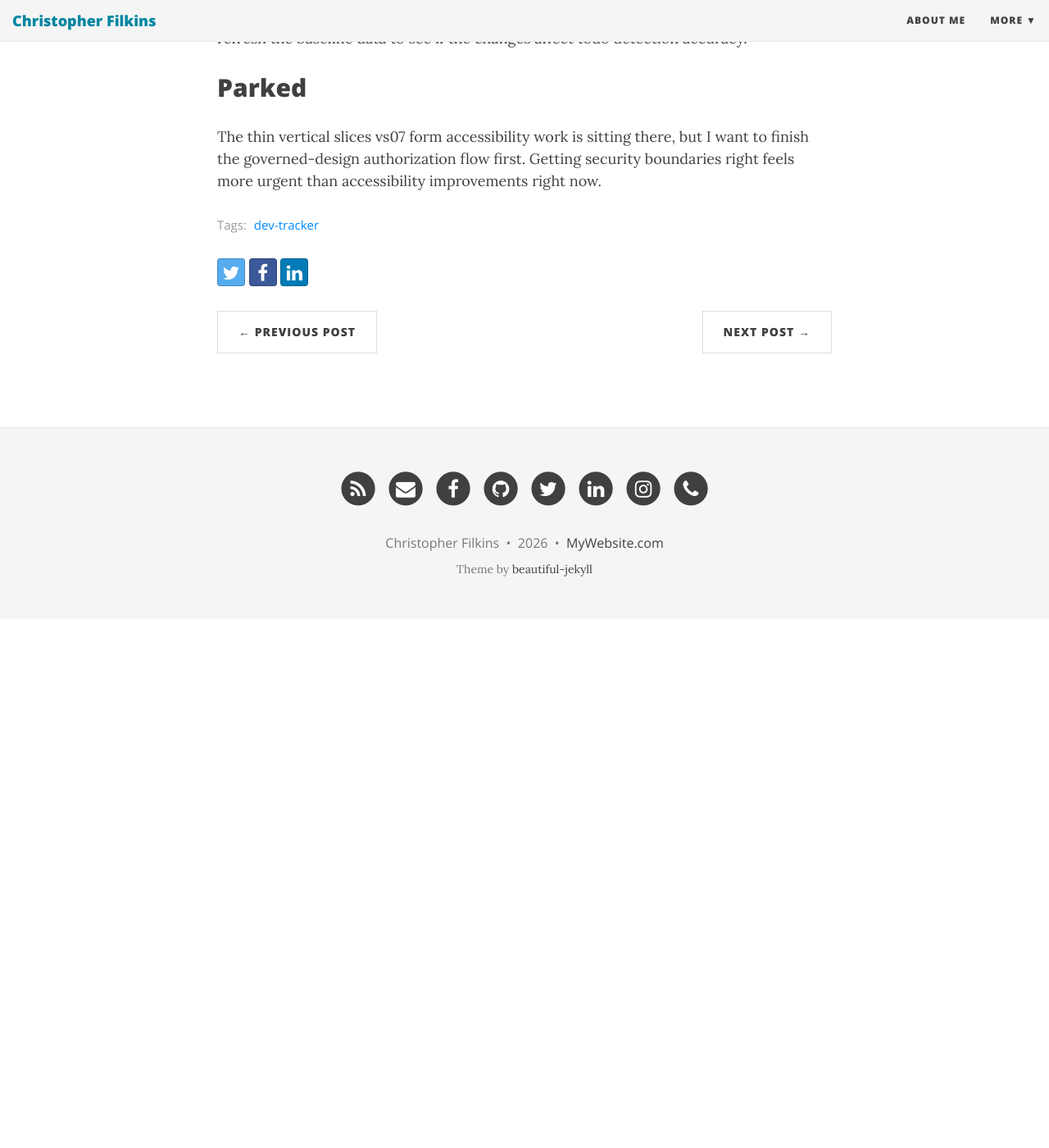
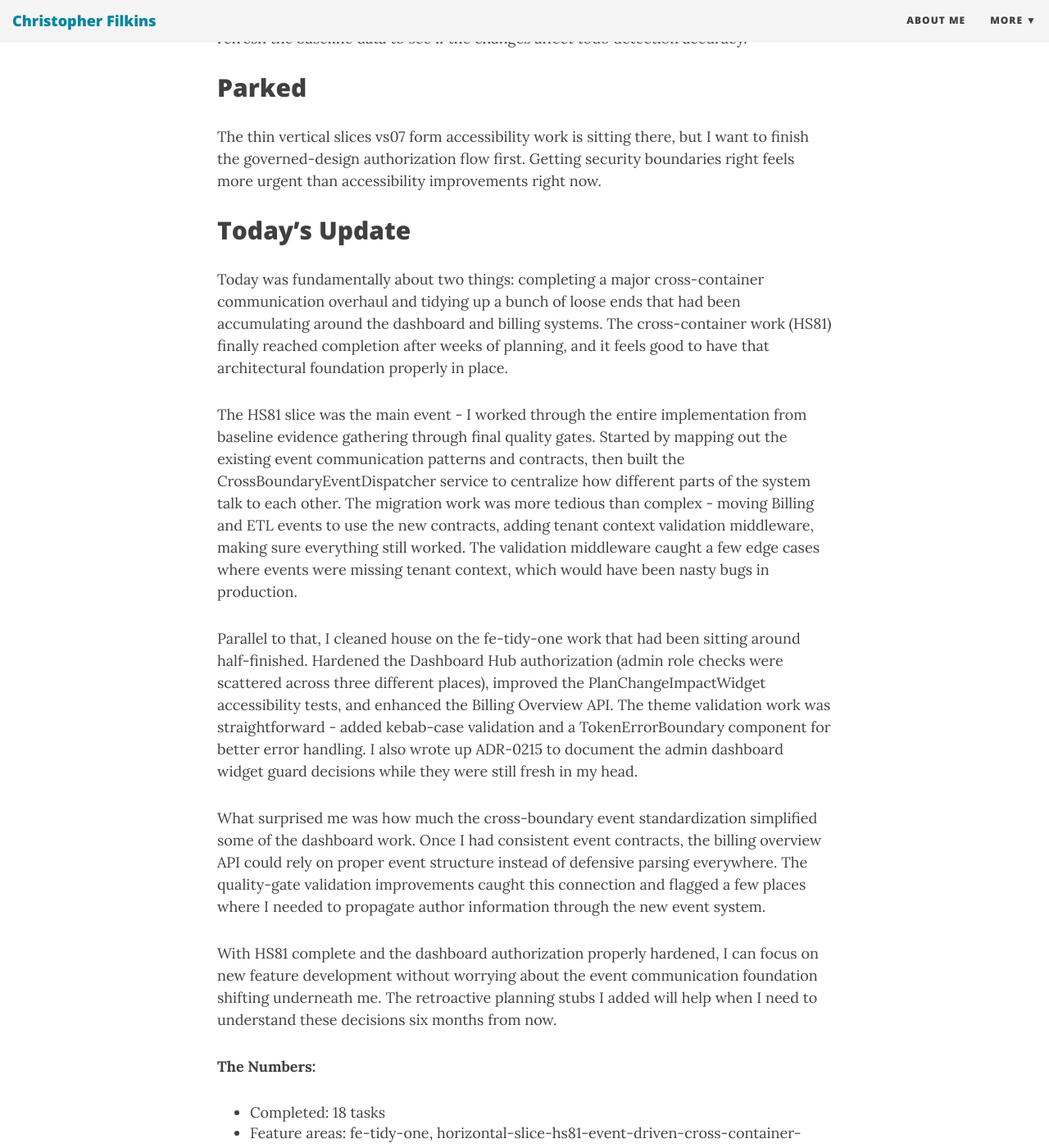
Before and after one commit to filchyboy/filchyboy.github.io, a Jekyll site: the page built from _posts/2026-04-29-daily-dev-log.md, in a window 1280 px wide and 1400 px high, scrolled down 1453 px. Shown: the whole window at 82% size. Built offline with Jekyll 4.4.1, drawn with Linux system fonts in a browser that asks for light colours; nearby versions of some CDN libraries; before the commit the page ends 2208 px from its top, so only the background shows below that; some of the changed text lies outside the part shown.

Commit message:
Update build-in-public update: Daily Development Update

```diff
--- a/_posts/2026-04-29-daily-dev-log.md
+++ b/_posts/2026-04-29-daily-dev-log.md
@@ -38,4 +38,31 @@ The thin vertical slices vs07 form accessibility work is sitting there, but I wa
 <!-- plan-unit-ids: gov-be-task-find,gov-plan-tracker,gov-sec-policy,hs84-baseline-evidence,hs86-baseline-evidence,todoremed-p0-replace-template-boilerplate,tv-vs05-contract-scope-baseline,tv-vs07-contract-scope-baseline -->
 <!-- SECTION: DAILY-PLAN END -->
 
+
+<!-- SECTION: ACCOMPLISHED START -->
+<!-- accomplished-generated: 2026-04-29T23:24:02.668826+00:00 -->
+
+## Today's Update
+
+Today was fundamentally about two things: completing a major cross-container communication overhaul and tidying up a bunch of loose ends that had been accumulating around the dashboard and billing systems. The cross-container work (HS81) finally reached completion after weeks of planning, and it feels good to have that architectural foundation properly in place.
+
+The HS81 slice was the main event - I worked through the entire implementation from baseline evidence gathering through final quality gates. Started by mapping out the existing event communication patterns and contracts, then built the CrossBoundaryEventDispatcher service to centralize how different parts of the system talk to each other. The migration work was more tedious than complex - moving Billing and ETL events to use the new contracts, adding tenant context validation middleware, making sure everything still worked. The validation middleware caught a few edge cases where events were missing tenant context, which would have been nasty bugs in production.
+
+Parallel to that, I cleaned house on the fe-tidy-one work that had been sitting around half-finished. Hardened the Dashboard Hub authorization (admin role checks were scattered across three different places), improved the PlanChangeImpactWidget accessibility tests, and enhanced the Billing Overview API. The theme validation work was straightforward - added kebab-case validation and a TokenErrorBoundary component for better error handling. I also wrote up ADR-0215 to document the admin dashboard widget guard decisions while they were still fresh in my head.
+
+What surprised me was how much the cross-boundary event standardization simplified some of the dashboard work. Once I had consistent event contracts, the billing overview API could rely on proper event structure instead of defensive parsing everywhere. The quality-gate validation improvements caught this connection and flagged a few places where I needed to propagate author information through the new event system.
+
+With HS81 complete and the dashboard authorization properly hardened, I can focus on new feature development without worrying about the event communication foundation shifting underneath me. The retroactive planning stubs I added will help when I need to understand these decisions six months from now.
+
+**The Numbers:**
+- Completed: 18 tasks
+- Feature areas: fe-tidy-one, horizontal-slice-hs81-event-driven-cross-container-communication, align-a11y-test, hs81
+
+
+<!-- Generated by dev-tracker publish_to_jekyll.py (AI mode) -->
+<!-- accomplished-date: 2026-04-29 -->
+<!-- unit-ids: fe-tidy-one-dashboard-hub-authorization-hardening,fe-tidy-one-plan-change-impact-a11y-hardening,fe-tidy-one-billing-overview-api,fe-tidy-one-theme-validation-and-token-error-boundary,fe-tidy-one-hs81-cross-boundary-events,fe-tidy-one-adr-0215-admin-widget-guard,fe-tidy-one-quality-gate-validation,fe-tidy-one-retroactive-planning-stubs,hs81-baseline-evidence,hs81-contract-scope,hs81-dispatcher-wrapper,hs81-billing-migration,hs81-etl-migration,hs81-validation-middleware,hs81-quality-gates,hs81-tracker-checklist-sync,align-a11y-test-align-a11y-test-with-develop,hs81-record-completion-metadata-archived-planning -->
+
+<!-- accomplished-unit-ids: align-a11y-test-align-a11y-test-with-develop,fe-tidy-one-adr-0215-admin-widget-guard,fe-tidy-one-billing-overview-api,fe-tidy-one-dashboard-hub-authorization-hardening,fe-tidy-one-hs81-cross-boundary-events,fe-tidy-one-plan-change-impact-a11y-hardening,fe-tidy-one-quality-gate-validation,fe-tidy-one-retroactive-planning-stubs,fe-tidy-one-theme-validation-and-token-error-boundary,hs81-baseline-evidence,hs81-billing-migration,hs81-contract-scope,hs81-dispatcher-wrapper,hs81-etl-migration,hs81-quality-gates,hs81-record-completion-metadata-archived-planning,hs81-tracker-checklist-sync,hs81-validation-middleware -->
+<!-- SECTION: ACCOMPLISHED END -->
 <!-- Generated by dev-tracker build_today_plan.py -->
```
